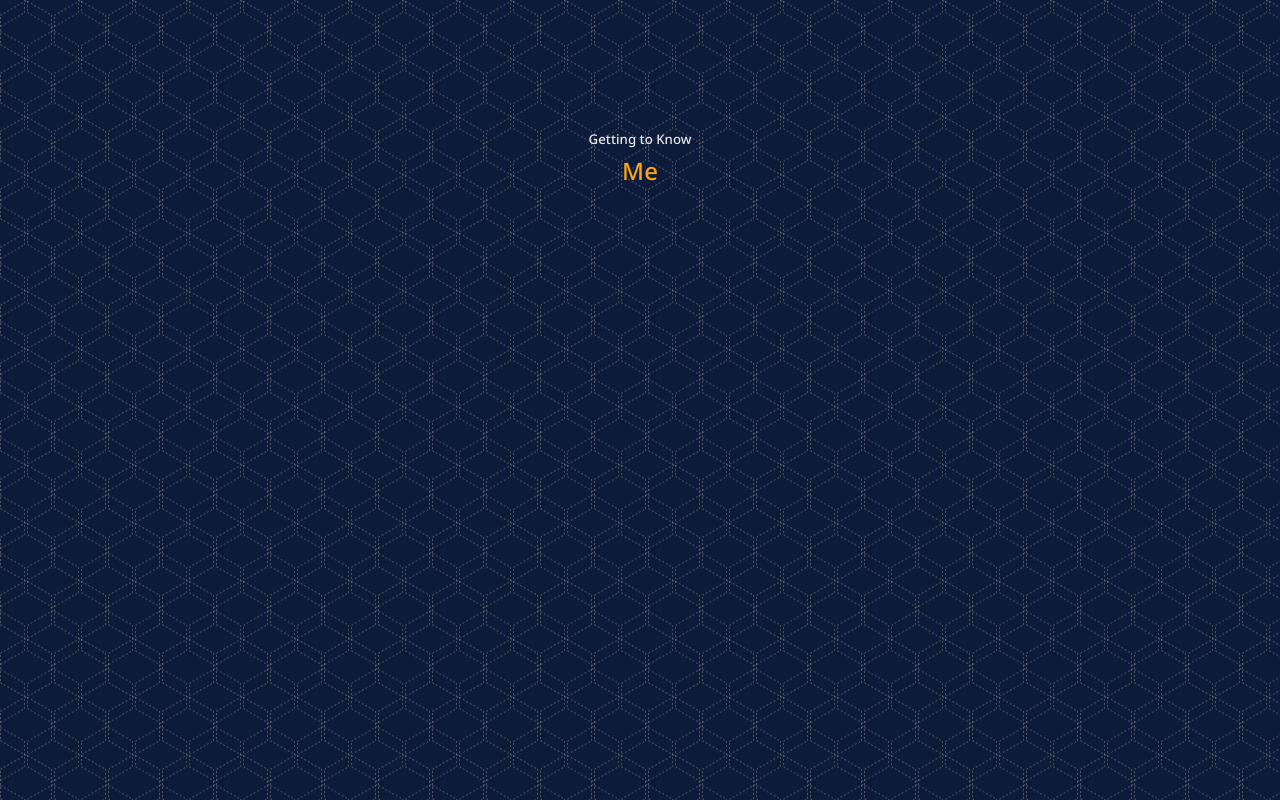
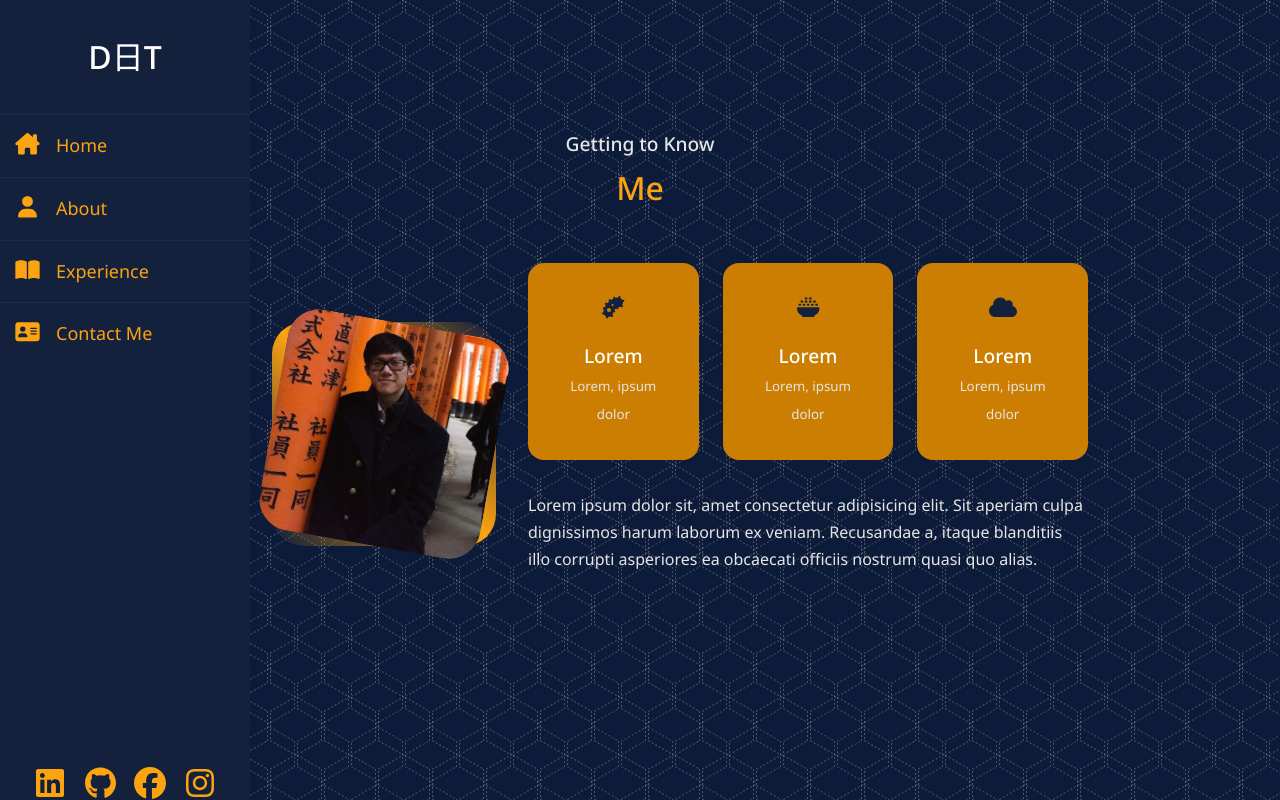
Before and after one commit to davidta555/portfolio-page, a React (Create React App) app: page / in a window 1280 px wide. Built offline with nearby package versions, Linux system fonts and the light colour scheme.

Commit message:
Nav and About

```diff
--- a/src/App.jsx
+++ b/src/App.jsx
@@ -5,7 +5,6 @@ import Nav from "./components/nav/Nav";
 import About from "./components/about/About";
 import Technologies from "./components/technologies/Technologies";
 import Contact from "./components/contact/Contact";
-import Footer from "./components/footer/Footer";
 
 const App = () => {
   return (
@@ -15,11 +14,10 @@ const App = () => {
       <Route path="about" element={<About />}></Route>
       <Route path="teachnologies" element={<Technologies />}></Route>
       <Route path="contact" element={<Contact />}></Route> */}
-      {/* <Nav /> */}
+      <Nav />
       <About />
       {/* <Technologies />
-      <Contact />
-      <Footer /> */}
+      <Contact />*/}
     </div>
   );
 };
--- a/src/components/about/About.jsx
+++ b/src/components/about/About.jsx
@@ -1,18 +1,56 @@
 import React from "react";
 import "./about.css";
+import ProfilePic from "../../assets/profile.jpg";
+import { FontAwesomeIcon } from "@fortawesome/react-fontawesome";
+import {
+  faBacterium,
+  faBowlRice,
+  faCloud,
+} from "@fortawesome/free-solid-svg-icons";
 
 const About = () => {
   return (
+    <div>
       <section id="about">
         <h5>Getting to Know</h5>
         <h2>Me</h2>
 
         <div className="container aboutContainer">
-        <div className="aboutMe"></div>
+          <div className="aboutMe">
+            <img className="aboutImg" src={ProfilePic} alt="Picture of David" />
+          </div>
 
-        <div className="aboutContent"></div>
+          <div className="aboutText">
+            <div className="aboutContent">
+              <div className="aboutCards">
+                <article className="aboutCard">
+                  <FontAwesomeIcon className="aboutIcon" icon={faBacterium} />
+                  <h5>Lorem</h5>
+                  <small>Lorem, ipsum dolor</small>
+                </article>
+                <article className="aboutCard">
+                  <FontAwesomeIcon className="aboutIcon" icon={faBowlRice} />
+                  <h5>Lorem</h5>
+                  <small>Lorem, ipsum dolor</small>
+                </article>
+                <article className="aboutCard">
+                  <FontAwesomeIcon className="aboutIcon" icon={faCloud} />
+                  <h5>Lorem</h5>
+                  <small>Lorem, ipsum dolor</small>
+                </article>
+              </div>
+
+              <p>
+                Lorem ipsum dolor sit, amet consectetur adipisicing elit. Sit
+                aperiam culpa dignissimos harum laborum ex veniam. Recusandae a,
+                itaque blanditiis illo corrupti asperiores ea obcaecati officiis
+                nostrum quasi quo alias.
+              </p>
+            </div>
+          </div>
         </div>
       </section>
+    </div>
   );
 };
 
--- a/src/components/about/about.css
+++ b/src/components/about/about.css
@@ -0,0 +1,79 @@
+h2 {
+  font-size: xx-large;
+}
+
+h5 {
+  font-size: larger;
+}
+
+.aboutContainer {
+  display: grid;
+  grid-template-columns: 35% 50%;
+  place-items: center;
+}
+
+.aboutMe {
+  width: 50%;
+  aspect-ratio: 1/1;
+  border-radius: 2rem;
+  background: linear-gradient(
+    45deg,
+    transparent,
+    var(--color-primary),
+    transparent
+  );
+  display: grid;
+  place-items: center;
+  margin-left: 20rem;
+}
+
+.aboutText {
+  margin-left: 5rem;
+}
+
+.aboutImg {
+  border-radius: 2rem;
+  overflow: hidden;
+  transform: rotate(10deg);
+  transition: var(--transition);
+}
+
+.aboutImg:hover {
+  transform: rotate(0);
+}
+
+.aboutCards {
+  display: grid;
+  grid-template-columns: repeat(3, 1fr);
+  gap: 1.5rem;
+}
+
+.aboutCard {
+  background: var(--color-bg-variant);
+  border: 1px solid transparent;
+  border-radius: 1rem;
+  padding: 2rem;
+  text-align: center;
+  transition: var(--transition);
+}
+
+.aboutCard:hover {
+  background: var(--color-primary-variant);
+  border-color: var(--color-primary);
+  cursor: default;
+}
+
+.aboutIcon {
+  color: var(--color-bg);
+  font-size: 1.4rem;
+  margin-bottom: 1rem;
+}
+
+.aboutCard small {
+  color: var(--color-light);
+}
+
+.aboutContent p {
+  margin: 2rem 0;
+  color: var(--color-light);
+}
--- a/src/components/footer/Footer.jsx
+++ /dev/null
@@ -1,8 +0,0 @@
-import React from "react";
-import "./footer.css";
-
-const Footer = () => {
-  return <div>Footer</div>;
-};
-
-export default Footer;
--- a/src/components/main/main.css
+++ b/src/components/main/main.css
@@ -1,5 +1,6 @@
 .main {
-  background-image: url("../../assets/mainImage.jpg");
+  background: url("../../assets/mainImage.jpg");
+  background-size: cover;
   height: 100vh;
   display: flex;
   flex-direction: column;
@@ -17,6 +18,7 @@
   display: flex;
   justify-content: center;
   align-items: center;
+  margin-bottom: 10rem;
 }
 
 .mainNav > * {
@@ -28,8 +30,10 @@
   justify-content: end;
   align-items: flex-end;
   font-size: xx-large;
+  margin-right: 1rem;
 }
 
 .mainSocials > * {
   margin-left: 1vh;
+  color: var(--color-bg);
 }
--- a/src/components/nav/Nav.jsx
+++ b/src/components/nav/Nav.jsx
@@ -7,23 +7,63 @@ import {
   faBookOpen,
   faAddressCard,
 } from "@fortawesome/free-solid-svg-icons";
+import {
+  faFacebook,
+  faGithub,
+  faLinkedin,
+  faInstagram,
+} from "@fortawesome/free-brands-svg-icons";
 
 const Nav = () => {
   return (
-    <nav>
+    <div className="navDiv">
+      <nav className="navContainer">
+        <h2>D日T</h2>
+        <ul>
+          <li>
             <a href="#home">
-        <FontAwesomeIcon icon={faHouseChimney} />
+              <FontAwesomeIcon className="navIcon" icon={faHouseChimney} />
+              Home
             </a>
+          </li>
+          <li>
             <a href="#about">
-        <FontAwesomeIcon icon={faUser} />
+              <FontAwesomeIcon className="navIcon" icon={faUser} />
+              About
             </a>
+          </li>
+          <li>
             <a href="#technologies">
-        <FontAwesomeIcon icon={faBookOpen} />
+              <FontAwesomeIcon className="navIcon" icon={faBookOpen} />
+              Experience
             </a>
+          </li>
+          <li>
             <a href="#contact">
-        <FontAwesomeIcon icon={faAddressCard} />
+              <FontAwesomeIcon className="navIcon" icon={faAddressCard} />
+              Contact Me
             </a>
+          </li>
+        </ul>
+        <div className="navSocials">
+          <a
+            href="https://www.linkedin.com/in/david-ta-008808138/"
+            target="_blank"
+          >
+            <FontAwesomeIcon icon={faLinkedin} />
+          </a>
+          <a href="https://github.com/davidta555" target="_blank">
+            <FontAwesomeIcon icon={faGithub} />
+          </a>
+          <a href="https://www.facebook.com/david.ta.7921" target="_blank">
+            <FontAwesomeIcon icon={faFacebook} />
+          </a>
+          <a href="https://www.instagram.com/dta5555/" target="_blank">
+            <FontAwesomeIcon icon={faInstagram} />
+          </a>
+        </div>
       </nav>
+    </div>
   );
 };
 
--- a/src/components/nav/nav.css
+++ b/src/components/nav/nav.css
@@ -1,6 +1,62 @@
-nav {
-    display: flex;
-    flex-direction: column;
-    font-size: xx-large;
-    background-color: #14213d;
+.navDiv {
+  display: flex;
+  position: relative;
+  font-size: xx-large;
+  background-color: #14213d;
 }
+
+.navDiv .navContainer {
+  width: 250px;
+  height: 100%;
+  background: var(--color-bg);
+  padding: 30px 0px;
+  position: fixed;
+}
+
+.navDiv .navContainer h2 {
+  text-transform: uppercase;
+  text-align: center;
+  margin-bottom: 30px;
+}
+
+.navDiv .navContainer ul li {
+  padding: 15px;
+  border-bottom: 1px solid #bdb8d7;
+  border-bottom: 1px solid rgba(0, 0, 0, 0.05);
+  border-top: 1px solid rgba(255, 255, 255, 0.05);
+}
+
+.navDiv .navContainer ul li a {
+  display: block;
+  font-size: large;
+}
+
+.navDiv .navContainer ul li a .navIcon {
+  width: 25px;
+  font-size: larger;
+  margin-right: 1rem;
+}
+
+.navDiv .navContainer ul li:hover {
+  background-color: var(--color-primary);
+  transition: var(--transition);
+}
+
+.navDiv .navContainer .navSocials {
+  position: absolute;
+  bottom: 0;
+  left: 50%;
+  transform: translateX(-50%);
+  display: flex;
+}
+
+.navDiv .navContainer .navSocials a {
+  display: block;
+  width: 40px;
+  height: 40px;
+  line-height: 45px;
+  text-align: center;
+  margin: 0 5px;
+  border-top-left-radius: 5px;
+  border-top-right-radius: 5px;
+}
--- a/src/components/technologies/Technologies.jsx
+++ b/src/components/technologies/Technologies.jsx
@@ -2,7 +2,19 @@ import React from "react";
 import "./technologies.css";
 
 const Technologies = () => {
-  return <div>Technologies</div>;
+  return (
+    <section id="technologies">
+      <h5>What I Worked With</h5>
+      <h2>Experience</h2>
+
+      <div className="container technologiesContainer">
+        <div className="frontend">
+          <h3></h3>
+        </div>
+        <div className="backend"></div>
+      </div>
+    </section>
+  );
 };
 
 export default Technologies;
--- a/src/index.css
+++ b/src/index.css
@@ -14,7 +14,7 @@
   --color-bg: #14213d;
   --color-bg-variant: #cb7e01;
   --color-primary: #fca311;
-  --color-primary-variant: #3c5db9;
+  --color-primary-variant: #014ecb;
   --color-white: #ffffff;
   --color-light: #e5e5e5;
   --color-black: #000000;
```
Also changed, not shown: src/assets/profile.jpg (added), src/components/footer/footer.css (deleted). Lines whose indentation alone changed are shown as unchanged.
